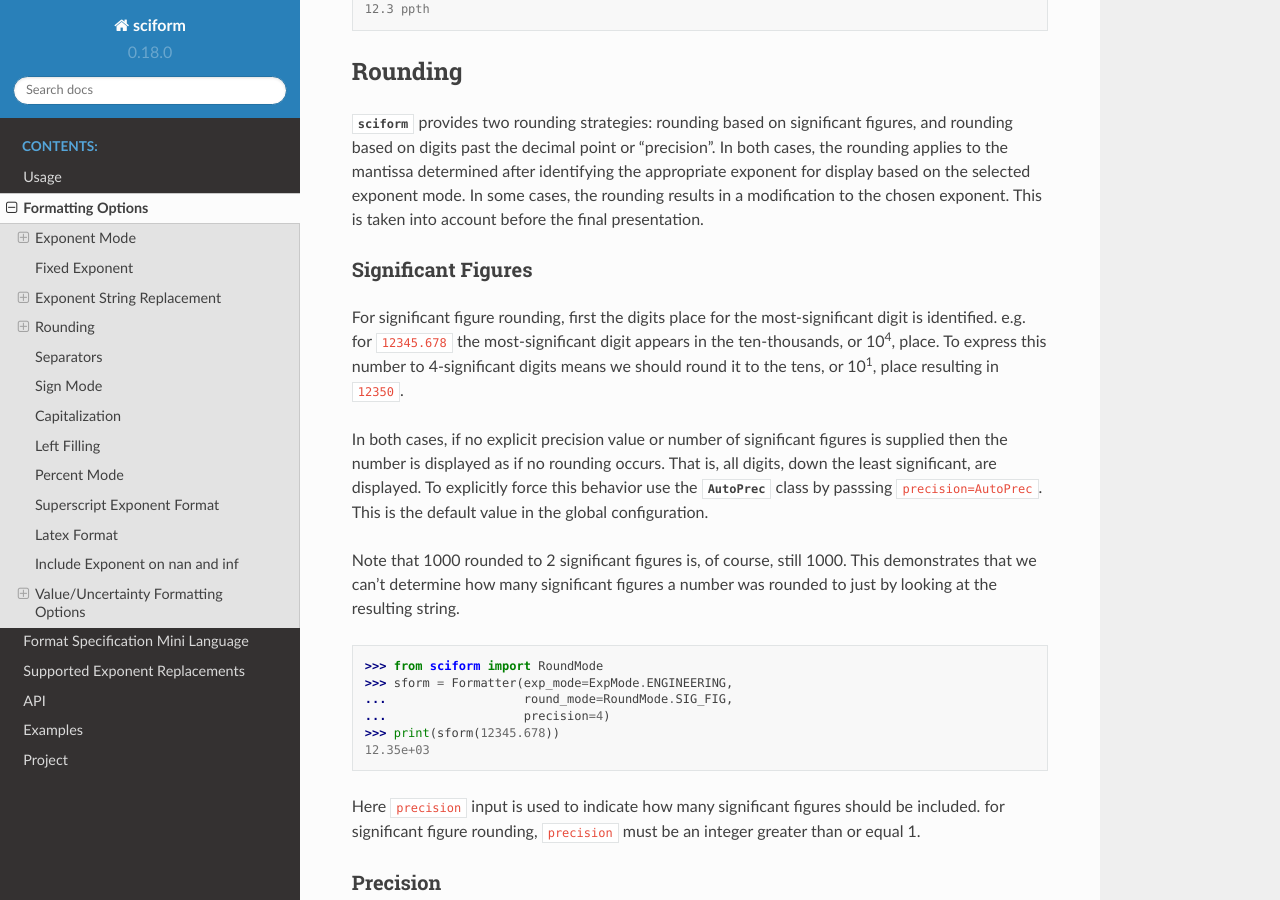
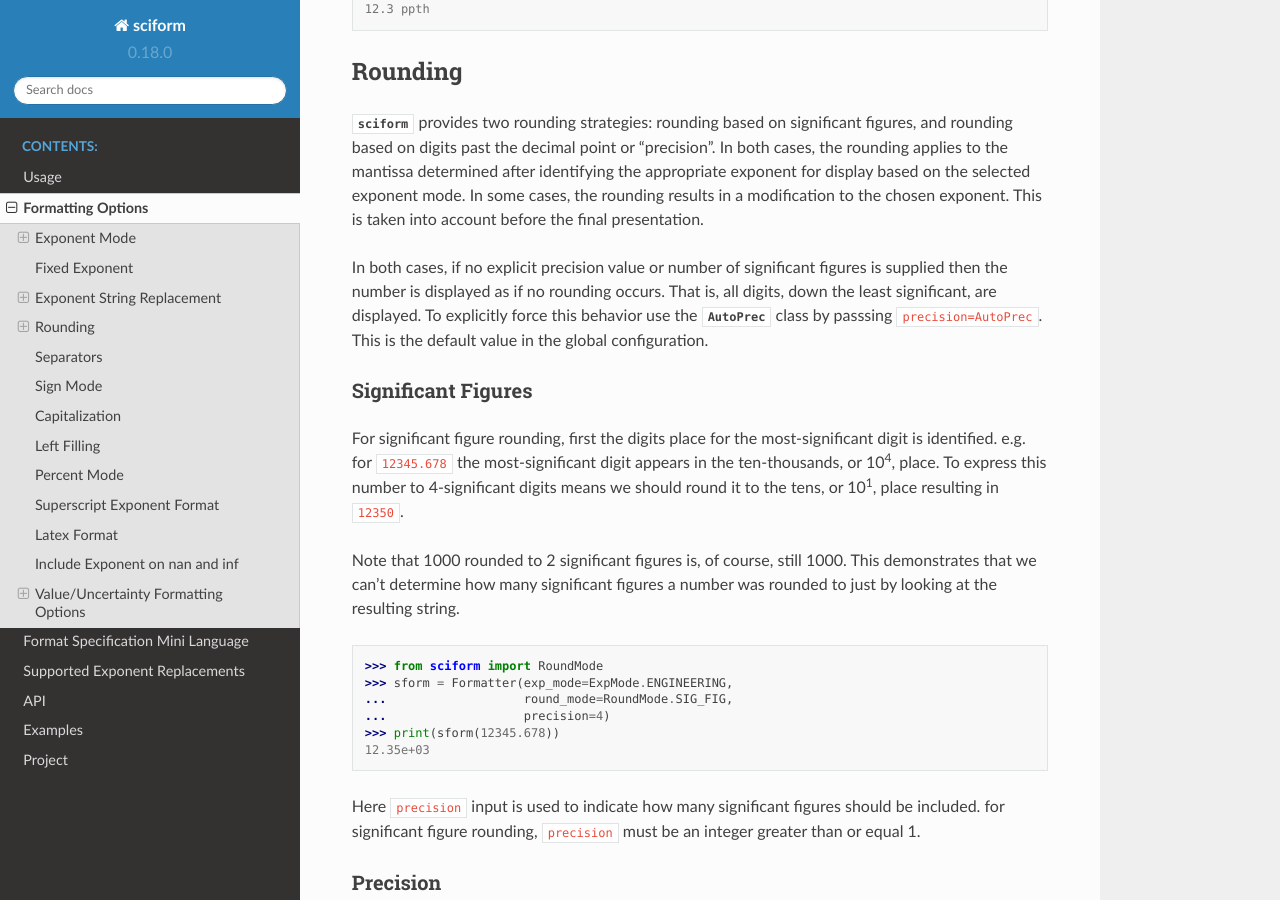
Before and after one commit to jagerber48/sciform, a Sphinx documentation site: the page built from docs/source/options.rst, in a window 1280 px wide and 900 px high, scrolled down 3776 px. Built offline with Sphinx 7.4.7 and the Read the Docs theme 2.0.0, drawn with Linux system fonts in a browser that asks for light colours; part of the change alters nothing that is shown.

Commit message:
fix paragraph in wrong spot

```diff
--- a/docs/source/options.rst
+++ b/docs/source/options.rst
@@ -213,6 +213,14 @@ In some cases, the rounding results in a modification to the chosen
 exponent.
 This is taken into account before the final presentation.
 
+In both cases, if no explicit precision value or number of significant
+figures is supplied then the number is displayed as if no rounding
+occurs.
+That is, all digits, down the least significant, are displayed.
+To explicitly force this behavior use the :class:`AutoPrec` class by
+passsing ``precision=AutoPrec``.
+This is the default value in the global configuration.
+
 Significant Figures
 -------------------
 
@@ -222,14 +230,6 @@ e.g. for ``12345.678`` the most-significant digit appears in the
 ten-thousands, or 10\ :sup:`4`, place.
 To express this number to 4-significant digits means we should round it
 to the tens, or 10\ :sup:`1`, place resulting in ``12350``.
-
-In both cases, if no explicit precision value or number of significant
-figures is supplied then the number is displayed as if no rounding
-occurs.
-That is, all digits, down the least significant, are displayed.
-To explicitly force this behavior use the :class:`AutoPrec` class by
-passsing ``precision=AutoPrec``.
-This is the default value in the global configuration.
 
 Note that 1000 rounded to 2 significant figures is, of course, still
 1000.
```
